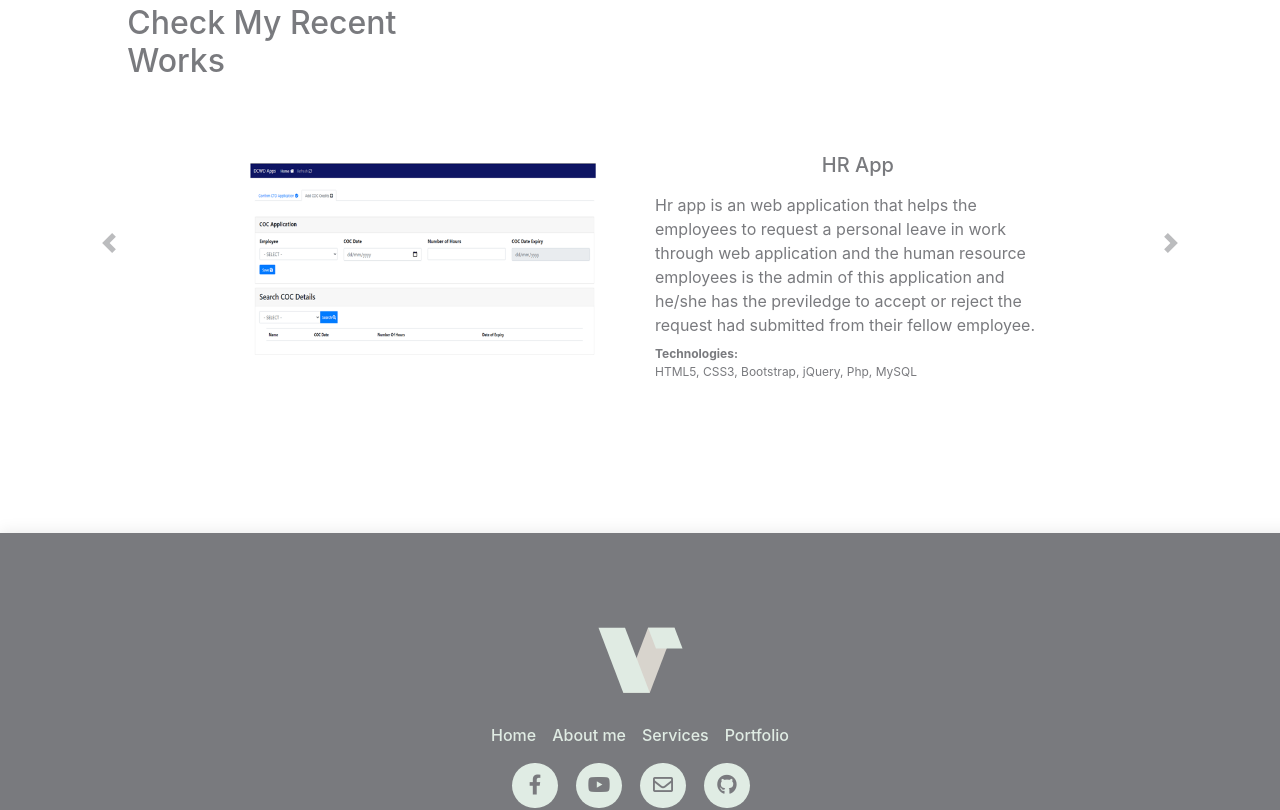
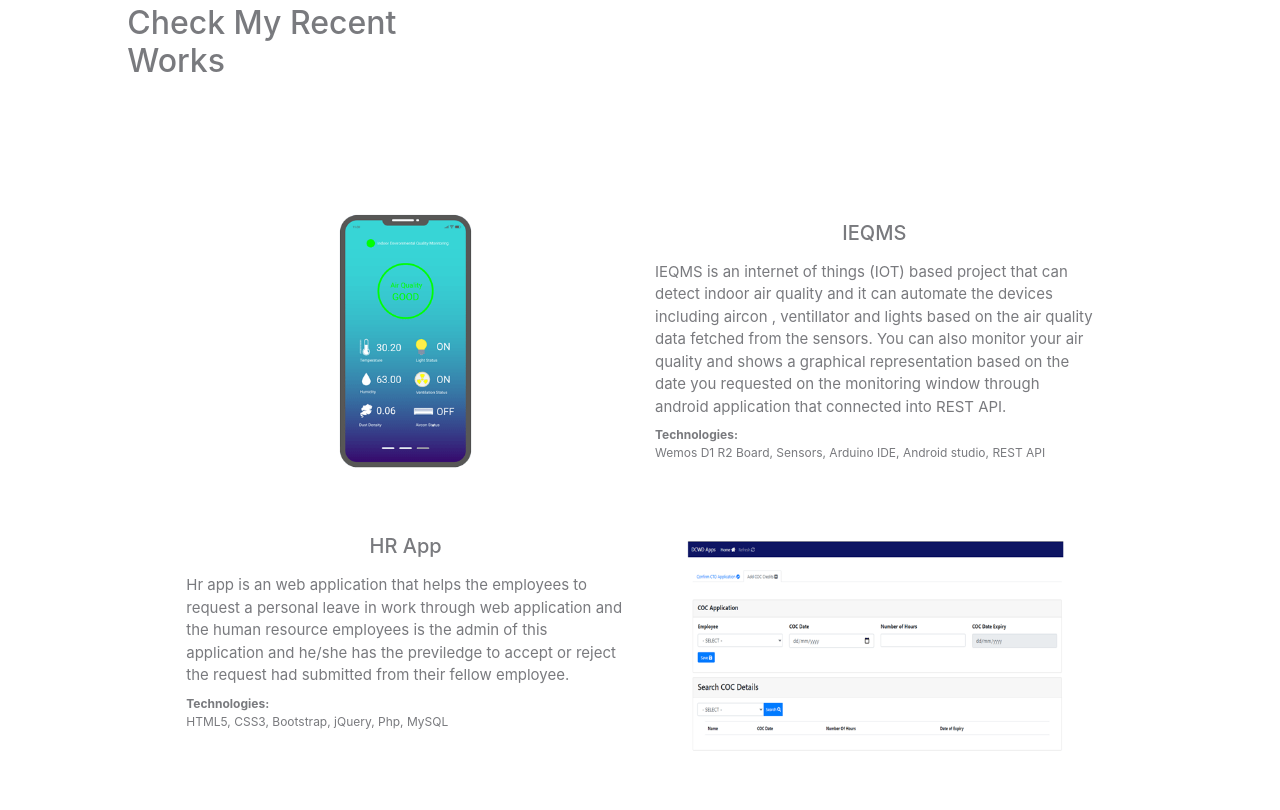
Before and after one commit to ranatixz/portfolio, a React (Create React App) app: page /recent-works in a window 1280 px wide. Shown: the part 900-1710 px from the top of the page. Built offline with nearby package versions, Linux system fonts and the light colour scheme.

Commit message:
new update

```diff
--- a/package.json
+++ b/package.json
@@ -14,8 +14,7 @@
     "react": "^16.13.1",
     "react-dom": "^16.13.1",
     "react-router-dom": "^5.2.0",
-    "react-scripts": "3.4.3",
-    "react-transition-group": "^4.4.1"
+    "react-scripts": "3.4.3"
   },
   "scripts": {
     "predeploy": "npm run build",
--- a/src/components/banner/style.css
+++ b/src/components/banner/style.css
@@ -23,7 +23,7 @@
 }
 .down{
     color: #e0ece4;
-    margin-left: 13px;
+    margin-left: 14px;
     margin-top: 15px;
 }
 .jump{
--- a/src/components/portfolio/Carousel.jsx
+++ /dev/null
@@ -1,34 +0,0 @@
-import React from 'react'
-import Data from '../../data/data'
-import Works from './Works'
-
-
-const Carousel = () =>{
-    return (
-        <div id="carouselExampleControls" className="carousel slide px-4" data-ride="carousel">
-            <div className="carousel-inner">
-                    {
-                        Data.projects.map((project, index)=>{
-                            return(
-                                <Works
-                                    key={index}
-                                    projectDetails={project}
-                                    item={index}
-                                />
-                            )
-                        })
-                    }
-            </div>
-            <a className="carousel-control-prev" href="#carouselExampleControls" role="button" data-slide="prev">
-                <span className="carousel-control-prev-icon" aria-hidden="true"></span>
-                <span className="sr-only">Previous</span>
-            </a>
-            <a className="carousel-control-next" href="#carouselExampleControls" role="button" data-slide="next">
-                <span className="carousel-control-next-icon" aria-hidden="true"></span>
-                <span className="sr-only">Next</span>
-            </a>
-      </div>
-    )
-}
-
-export default Carousel
--- a/src/components/portfolio/Portfolio.jsx
+++ b/src/components/portfolio/Portfolio.jsx
@@ -1,7 +1,12 @@
 import React from 'react'
-import Carousel from './Carousel'
+import Data from '../../data/data'
+import RowA from './RowA'
+import RowB from './RowB'
 
 const Portfolio = () =>{
+
+    const { projects } = Data
+
     return (
         <section className="portfolio my-5 py-2">
             <div className="container col-xl-12 my-1 py-1 mx-auto">
@@ -9,8 +14,28 @@ const Portfolio = () =>{
                      <p className="text-primary font-weight-bold">My Portfolio</p>
                      <h2 className="text-primary">Check My Recent <br/> Works</h2>
                 </div>
-                <div className="mb-4 pb-5">
-                    <Carousel/>
+                <div className="my-5 py-5">
+                    <div className="col-xl-9 mx-auto">
+                        {
+                            projects.map((project, index) =>{
+                                return(
+
+                                    index % 2 === 0 ?
+                                        <RowA
+                                            key={index}
+                                            workDetails={project}
+                                            item={index}
+                                        />
+                                    :
+                                        <RowB
+                                            key={index}
+                                            workDetails={project}
+                                            item={index}
+                                        />
+                                )
+                            })
+                        }
+                    </div>
                 </div>
             </div>
         </section>
--- /dev/null
+++ b/src/components/portfolio/RowA.jsx
@@ -0,0 +1,37 @@
+import React from 'react'
+import useAos from '../../hooks/useAos'
+
+const RowA = ({workDetails}) =>{
+
+    useAos(1200)
+
+    const {
+        img, description,
+        projectName, technology
+    } = workDetails
+
+    return (
+        <div data-aos='fade-up' className="row my-3 py-2">
+            <div className="col-xl-6 col-lg-6 mx-auto my-1">
+                <div className="mx-auto">
+                    <img
+                        className="col-xl-12"
+                        src={require(`../../images/${img}`)}
+                    />
+                </div>
+            </div>
+            <div className="col-xl-6 col-lg-6 mx-auto my-1">
+                <div className="mx-auto">
+                    <h5 className="text-primary text-center my-3">{projectName}</h5>
+                    <p className="text-primary my-2" style={{fontSize: '15px'}}>{description}</p>
+                    <div className="my-1" style={{fontSize: '12px'}}>
+                        <p className="text-primary font-weight-bold mt-2 mb-0">Technologies: </p>
+                        <p className="text-primary">{technology}</p>
+                    </div>
+                </div>
+            </div>
+        </div>
+    )
+}
+
+export default RowA
--- /dev/null
+++ b/src/components/portfolio/RowB.jsx
@@ -0,0 +1,37 @@
+import React from 'react'
+import useAos from '../../hooks/useAos'
+
+const RowB = ({workDetails}) =>{
+
+    useAos(1200)
+
+    const {
+        img, description,
+        projectName, technology
+    } = workDetails
+
+    return (
+        <div data-aos='fade-up' className="row my-3 py-2">
+             <div className="col-xl-6 col-lg-6 order-xl-first order-lg-first order-last mx-auto my-1">
+                <div className="mx-auto">
+                    <h5 className="text-primary text-center my-3">{projectName}</h5>
+                    <p className="text-primary my-2" style={{fontSize: '15px'}}>{description}</p>
+                    <div className="my-1" style={{fontSize: '12px'}}>
+                        <p className="text-primary font-weight-bold mt-2 mb-0">Technologies: </p>
+                        <p className="text-primary">{technology}</p>
+                    </div>
+                </div>
+            </div>
+            <div className="col-xl-6 col-lg-6 order-first order-lg-first order-xl-last mx-auto my-1">
+                <div className="mx-auto">
+                    <img
+                        className="col-xl-12"
+                        src={require(`../../images/${img}`)}
+                    />
+                </div>
+            </div>
+        </div>
+    )
+}
+
+export default RowB
--- a/src/components/portfolio/Works.jsx
+++ /dev/null
@@ -1,44 +0,0 @@
-import React from 'react'
-import useAos from '../../hooks/useAos'
-
-const Works = ({projectDetails, item}) =>{
-
-    useAos(1200)
-
-    const putActiveClass = () =>{
-        let classes = 'carousel-item '
-        return item === 0 ? classes += 'active' : classes
-    }
-
-    const {
-            img, projectName,
-            description, technology
-        } = projectDetails
-
-    return (
-        <div className={putActiveClass()}>
-            <div className="row col-xl-9 mt-5 mx-auto">
-                <div className="col-xl-6 col-lg-9 m-auto">
-                    <div className="mx-auto">
-                        <img
-                            className="col-xl-12"
-                            src={require(`../../images/${img}`)}
-                        />
-                    </div>
-                </div>
-                <div className="col-xl-6 col-lg-9 m-auto">
-                    <div className="mx-auto">
-                        <h5 className="text-primary text-center my-3">{projectName}</h5>
-                        <p className="text-primary my-2">{description}</p>
-                        <div className="my-1" style={{fontSize: '12px'}}>
-                            <p className="text-primary font-weight-bold mt-2 mb-0">Technologies: </p>
-                            <p className="text-primary">{technology}</p>
-                        </div>
-                    </div>
-                </div>
-            </div>
-        </div>
-    )
-}
-
-export default Works
```
Also changed, not shown: 1 other file (tests, documents, lock files or other folders).
